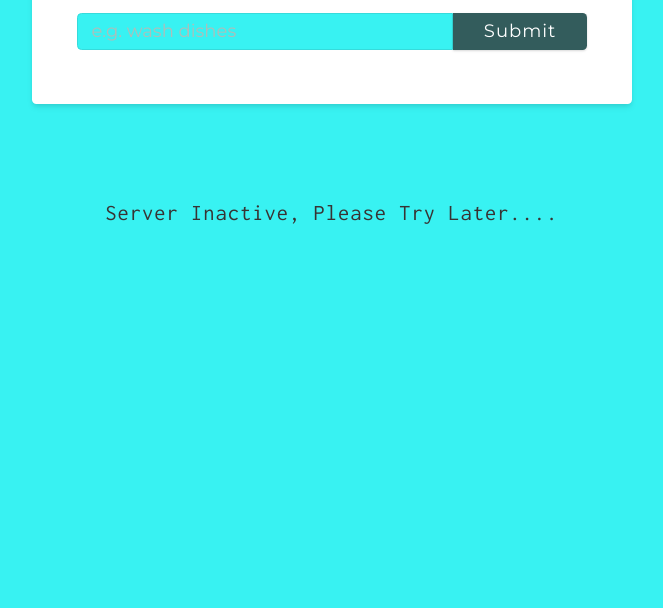
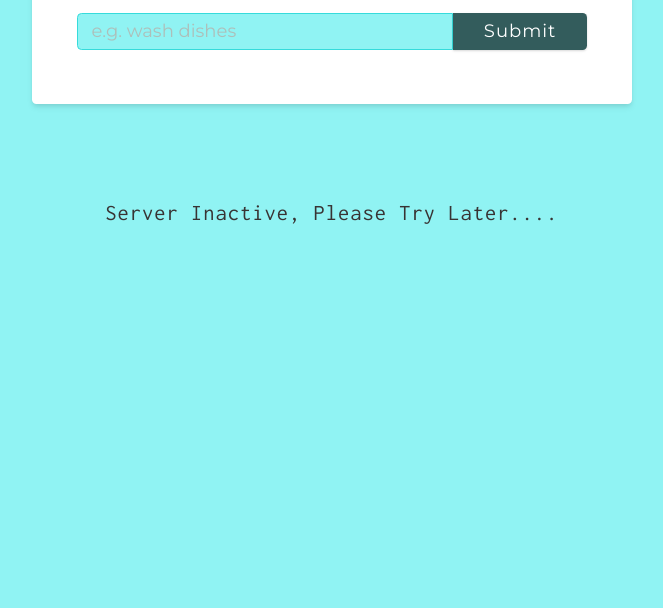
Before and after one commit to Efe-Onoh/task-manager, a website: page public/index.html in a window 1280 px wide. Shown: the part 192-800 px from the top of the page, without its empty margins (308-971 px from the left). Drawn offline with nearby package versions, Linux system fonts and the light colour scheme; no server answers.

Commit message:
impl minor

```diff
--- a/public/main.css
+++ b/public/main.css
@@ -23,7 +23,7 @@
   --primary-1100: #190909;
   /* grey */
   --grey-0: #fcfafa;
-  --grey-50: #38f2f2;
+  --grey-50: #90f3f3;
   --grey-100: #30eaea;
   --grey-200: #33e2e2;
   --grey-300: #36dbdb;
```
